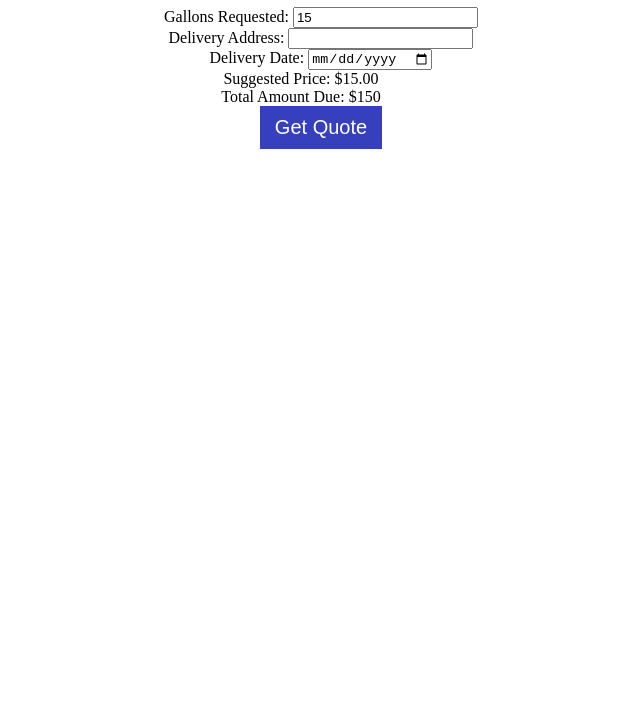
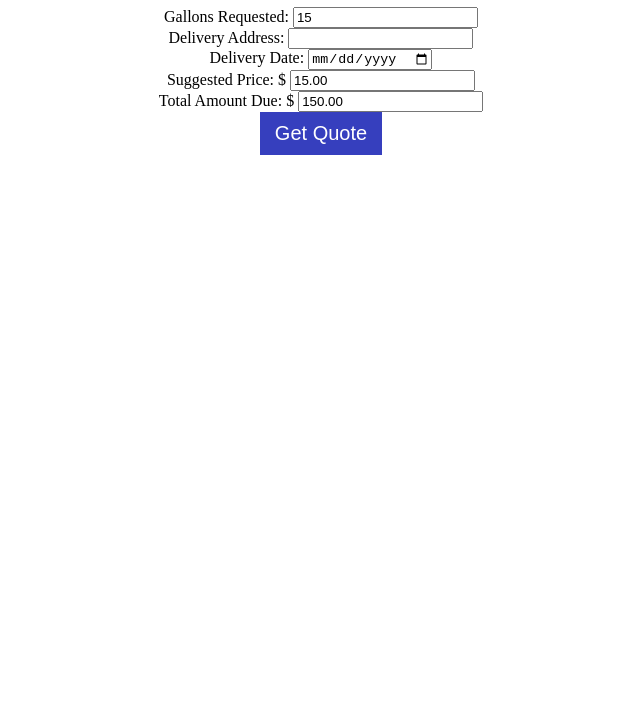
Before and after one commit to CaseyBot/COSC4353-Group17, a website: page homework4/client/fuel.html in a window 1280 px wide. Shown: the part 73-800 px from the top of the page, without its empty margins (319-959 px from the left). Drawn offline with Linux system fonts and the light colour scheme.

Commit message:
Update fuel.html

```diff
--- a/homework4/client/fuel.html
+++ b/homework4/client/fuel.html
@@ -56,7 +56,7 @@
 </style>
 
 <body>
-    <form action="/addQuote" method ="POST" id="fuel">
+    <form action="/fuel" method="POST" id="fuel">
         <h1>Fuel Quote</h1>
         <div>
             <label for="gallons">Gallons Requested: </label>
@@ -74,18 +74,18 @@
             <small></small>
         </div>
         <div class="field">
-            <label for="suggestedGallon">Suggested Price: $15.00</label>
-            <span type="number" id="suggestedGallon" name="suggestedGallon" value="15.00"></span>
+            <label for="suggestedGallon">Suggested Price: $</label>
+            <input type="text" id="suggestedPrice" name="suggestedPrice" value=15.00 readonly />
             <small></small>
         </div>
         <div class="field">
-            <label for="total_value">Total Amount Due: $150</label>
-            <span id="total_value"></span>
+            <label for="total_value">Total Amount Due: $</label>
+            <input type="text" id="total_value" name="total_value" value=150.00 readonly />
             <small></small>
         </div>
         <button class="button" type="submit">Get Quote</button>
     </form>
-
+    <script src="main.js"></script>
 </body>
 
 
```
